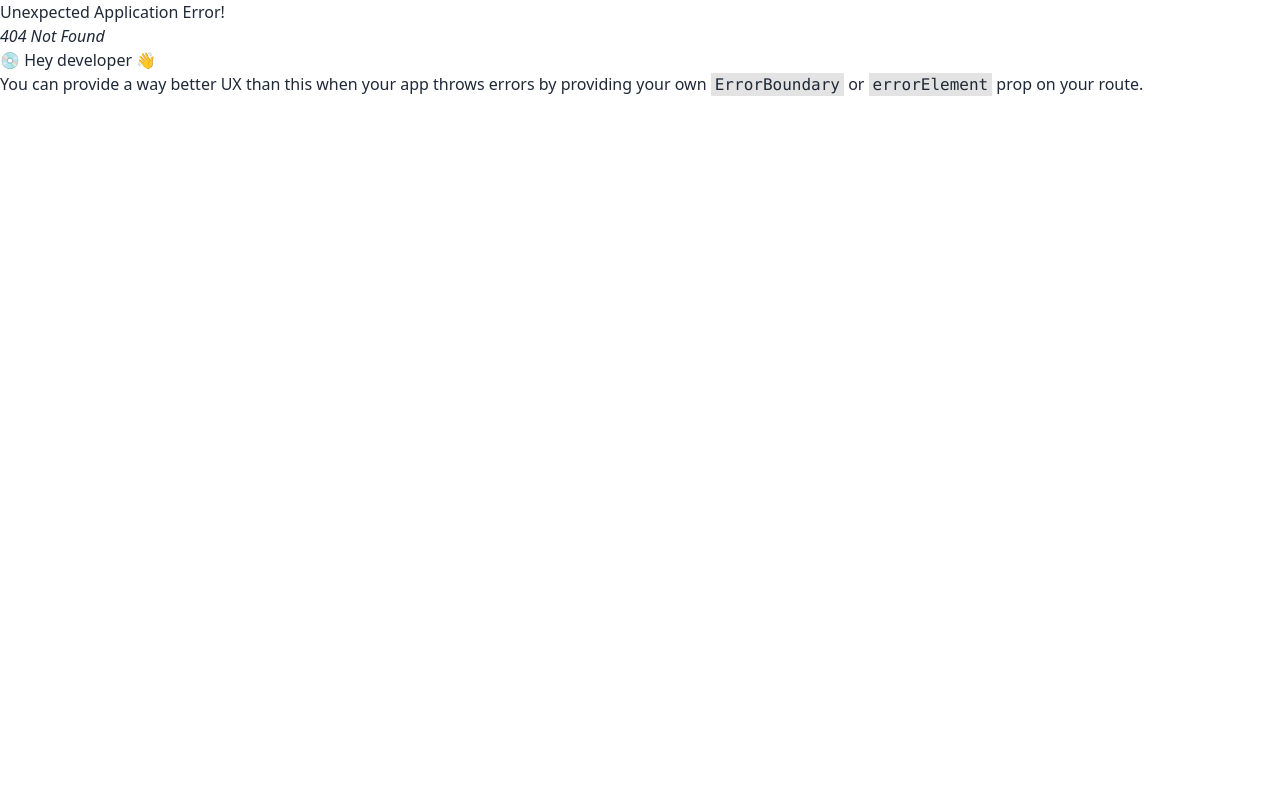
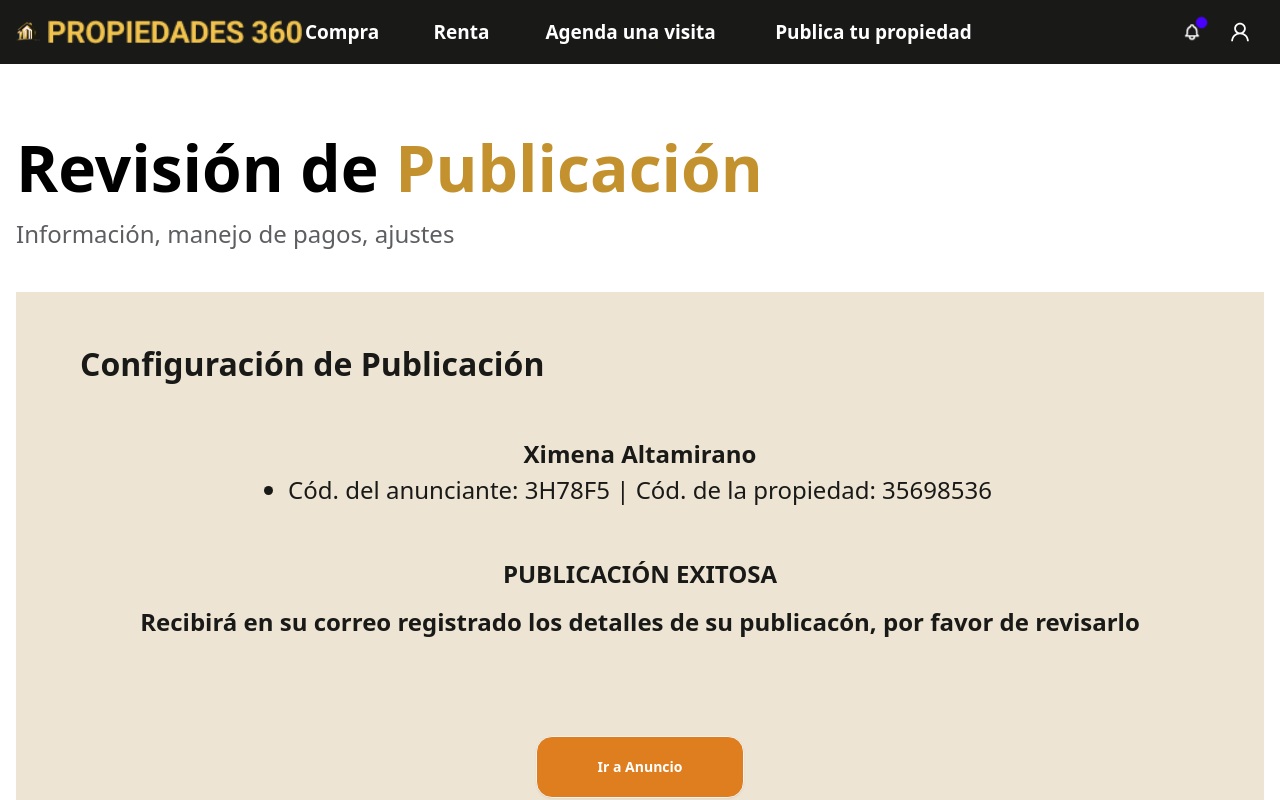
Before and after one commit to EmiBarrientos/s15-12-m-java-vue, a React (Vite) app in the folder Propiedad360/: page /publicacion-exitosa in a window 1280 px wide. Before the commit this address had no page. Shown: the top 800 px of the page. Built offline with nearby package versions, Linux system fonts and the light colour scheme.

Commit message:
ADD: se agrega el componente publicacion exitosa

```diff
--- /dev/null
+++ b/Propiedad360/src/components/PublicacionExitosa/PublicacionExitosa.jsx
@@ -0,0 +1,51 @@
+import { Link } from "react-router-dom";
+
+const PublicacionExitosa = () => {
+    return (
+        <section className="bg-white">
+            <div className="container mx-auto px-4 py-16 md:py-14">
+                <h1 className="text-black font-bold text-[32px] md:text-[48px] lg:text-[64px]">
+                Revisión de <span className="text-customColor2 font-bold">Publicación</span>
+                </h1>
+                <p className="text-customColor3 font-normal text-[18px] md:text-[20px] lg:text-[24px] ">
+                    Información, manejo de pagos, ajustes
+                </p>
+
+                <div className="bg-[#EDE4D3] w-full mt-10">
+                    <div className="ml-16 pt-12">
+                        <p className="text-[32px] text-customColor font-bold ">
+                            Configuración de Publicación
+                        </p>
+                    </div>
+
+                    <p className="text-[24px] text-customColor font-bold mt-12 text-center">
+                        Ximena Altamirano
+                    </p>
+                    <div className="flex justify-center">
+                        <ul className="list-disc ">
+                            <li className="text-[24px] text-customColor">
+                            Cód. del anunciante: 3H78F5 | Cód. de la propiedad: 35698536
+                            </li>
+                        </ul>
+                    </div>
+
+                    <p className="text-[24px] text-customColor font-bold mt-12 text-center">
+                       PUBLICACIÓN EXITOSA
+                    </p>
+
+                    <p className="text-[24px] text-customColor font-bold mt-3 text-center">
+                       Recibirá en su correo registrado los detalles de su publicacón, por favor de revisarlo
+                    </p>
+
+                    <div className="flex justify-center">
+                        <Link to="/ir-a-anuncio">
+                        <button className="btn  bg-[#DE7E1F] text-white w-[208px] h-[62px] rounded-[16px] mt-24 mb-16">Ir a Anuncio</button>
+                        </Link>
+                    </div>
+                </div>
+            </div>
+        </section>
+    )
+}
+
+export default PublicacionExitosa;
--- a/Propiedad360/src/components/RevisionPublicacion/RevisionPublicacion.jsx
+++ b/Propiedad360/src/components/RevisionPublicacion/RevisionPublicacion.jsx
@@ -170,9 +170,6 @@ const RevisionPublicacion = () => {
 
             </div>
 
-
-
-
         </div>
      </section>
     )
--- a/Propiedad360/src/routes/Navigation.jsx
+++ b/Propiedad360/src/routes/Navigation.jsx
@@ -15,6 +15,7 @@ import RevisaTuPago from '../pages/RevisaTuPago/RevisaTuPago';
 import OrdenDePago from '../pages/OrdenDePago/OrdenDePago';
 import CaracteristicasPropiedadVista from '../components/CaracteristicasPropiedadVista/CaracteristicasPropiedadVista';
 import RevisionPublicacion from '../components/RevisionPublicacion/RevisionPublicacion';
+import PublicacionExitosa from '../components/PublicacionExitosa/PublicacionExitosa';
 
 const routes = createBrowserRouter([
     {
@@ -72,6 +73,10 @@ const routes = createBrowserRouter([
     {
         path: "/revision-publicacion",
         element: <PageLayout> <RevisionPublicacion/></PageLayout>
+    },
+    {
+        path: "/publicacion-exitosa",
+        element: <PageLayout> <PublicacionExitosa/></PageLayout>
     }
 ]);
 
```
